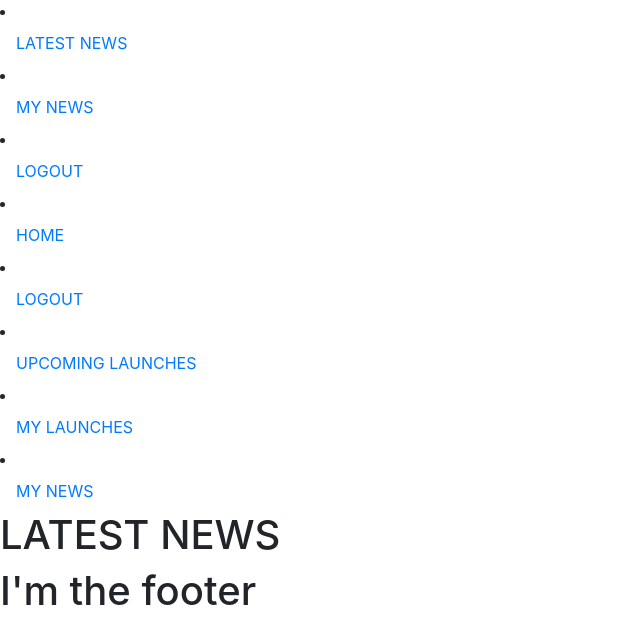
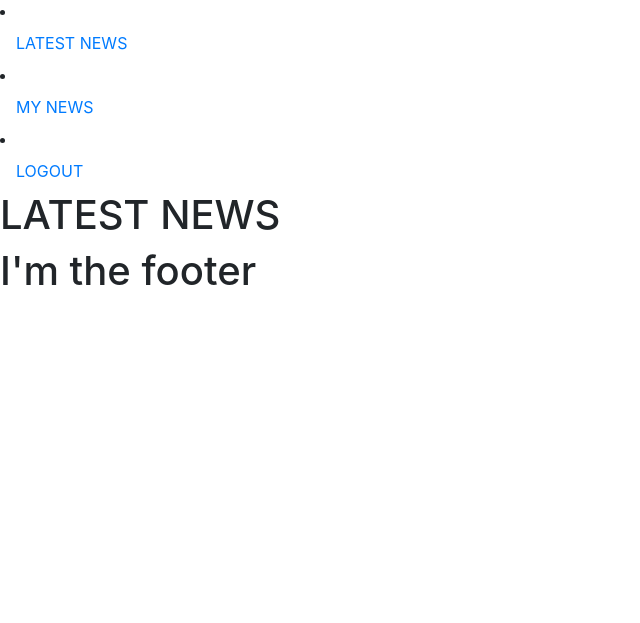
Before and after one commit to Enid-Sky/flask-launch-command, a Flask app: page /all_news in a window 1280 px wide. Shown: the part 257-880 px from the top of the page, without its empty margins (0-640 px from the left). After the commit the page ends 542 px from the top, so only its background shows below. Run offline with Flask 2, Linux system fonts and the light colour scheme; data that the repository does not hold is empty; some libraries are stand-ins or nearby versions.

```diff
--- a/templates/all_news.html
+++ b/templates/all_news.html
@@ -5,13 +5,6 @@
 
 {%block body%}
 
-<div>
-    <li class ="nav-item"><a class="nav-link" href="/upcoming">HOME<a></li>
-    <li class ="nav-item"><a class="nav-link" href="/logout">LOGOUT<a></li>
-    <li class ="nav-item"><a class="nav-link" href="/upcoming">UPCOMING LAUNCHES<a></li>
-    <li class ="nav-item"><a class="nav-link" href="/my_launches">MY LAUNCHES<a></li>
-    <li class ="nav-item"><a class="nav-link" href="/my_news">MY NEWS<a></li>
-</div>
 
 <h1>LATEST NEWS</h1>
 
```
